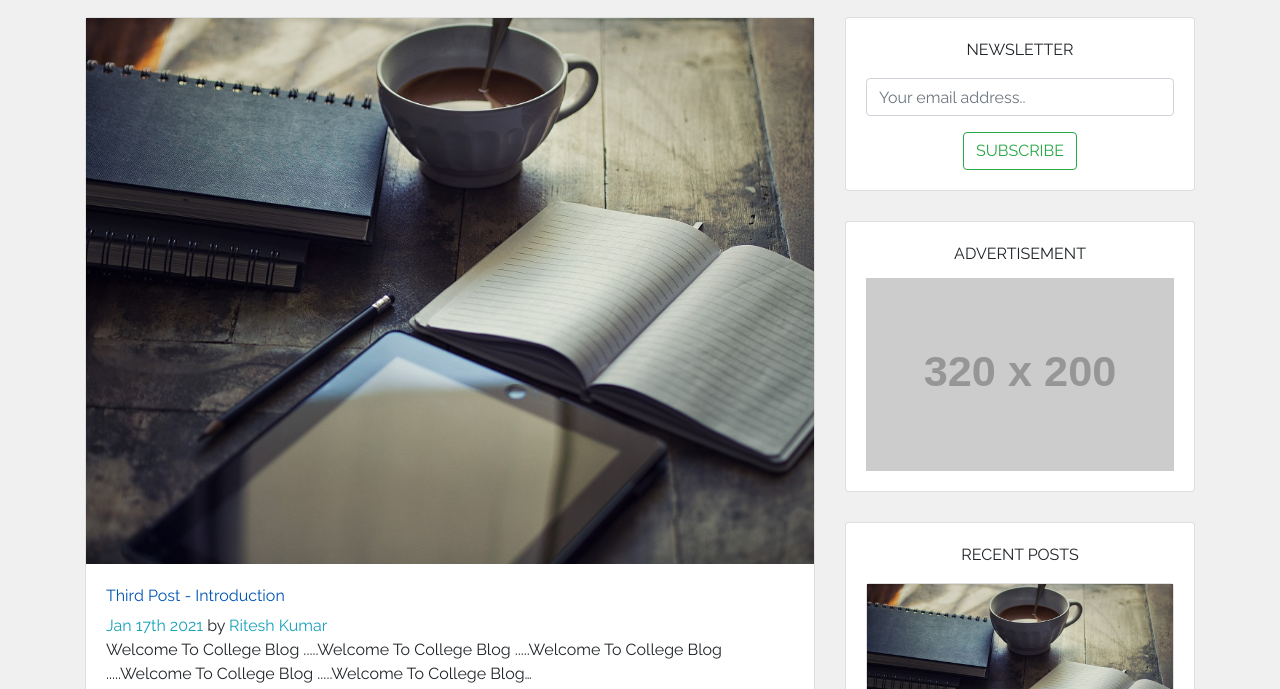
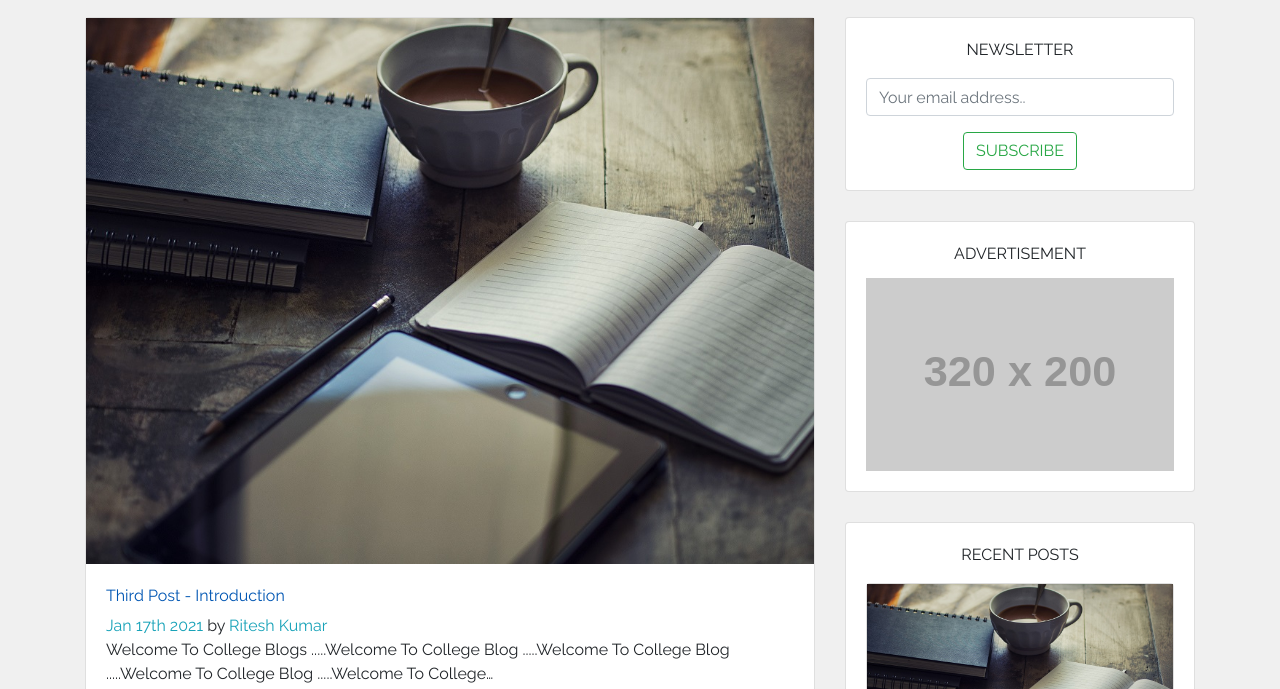
Before and after one commit to Rksensational/college-blog-applicaton, a Gatsby site: page / in a window 1280 px wide. Shown: the part 111-800 px from the top of the page. Built offline with nearby package versions, Linux system fonts and the light colour scheme; Gatsby itself is replaced by a stand-in of ours; placeholder pictures from the web are drawn by us.

Commit message:
Update For Hack 1 2021 Theta Hack

```diff
--- a/src/pages/posts/003-third-post.md
+++ b/src/pages/posts/003-third-post.md
@@ -7,4 +7,4 @@
 - college
 ---
 
-Welcome To College Blog .....Welcome To College Blog .....Welcome To College Blog .....Welcome To College Blog .....Welcome To College Blog .....Welcome To College Blog .....Welcome To College Blog .....Welcome To College Blog .....Welcome To College Blog .....Welcome To College Blog .....Welcome To College Blog .....Welcome To College Blog .....Welcome To College Blog .....Welcome To College Blog .....Welcome To College Blog .....Welcome To College Blog .....Blog .....Welcome To College Blog .....Welcome To College Blog .....Blog .....Welcome To College Blog .....Welcome To College Blog .....Blog .....Welcome To College Blog .....Welcome To College Blog .....Blog .....Welcome To College Blog .....Welcome To College Blog .....Blog .....Welcome To College Blog .....Welcome To College Blog .....Blog .....Welcome To College Blog .....Welcome To College Blog .....Blog .....Welcome To College Blog .....Welcome To College Blog .....
+Welcome To College Blogs .....Welcome To College Blog .....Welcome To College Blog .....Welcome To College Blog .....Welcome To College Blog .....Welcome To College Blog .....Welcome To College Blog .....Welcome To College Blog .....Welcome To College Blog .....Welcome To College Blog .....Welcome To College Blog .....Welcome To College Blog .....Welcome To College Blog .....Welcome To College Blog .....Welcome To College Blog .....Welcome To College Blog .....Blog .....Welcome To College Blog .....Welcome To College Blog .....Blog .....Welcome To College Blog .....Welcome To College Blog .....Blog .....Welcome To College Blog .....Welcome To College Blog .....Blog .....Welcome To College Blog .....Welcome To College Blog .....Blog .....Welcome To College Blog .....Welcome To College Blog .....Blog .....Welcome To College Blog .....Welcome To College Blog .....Blog .....Welcome To College Blog .....Welcome To College Blog .....
```
